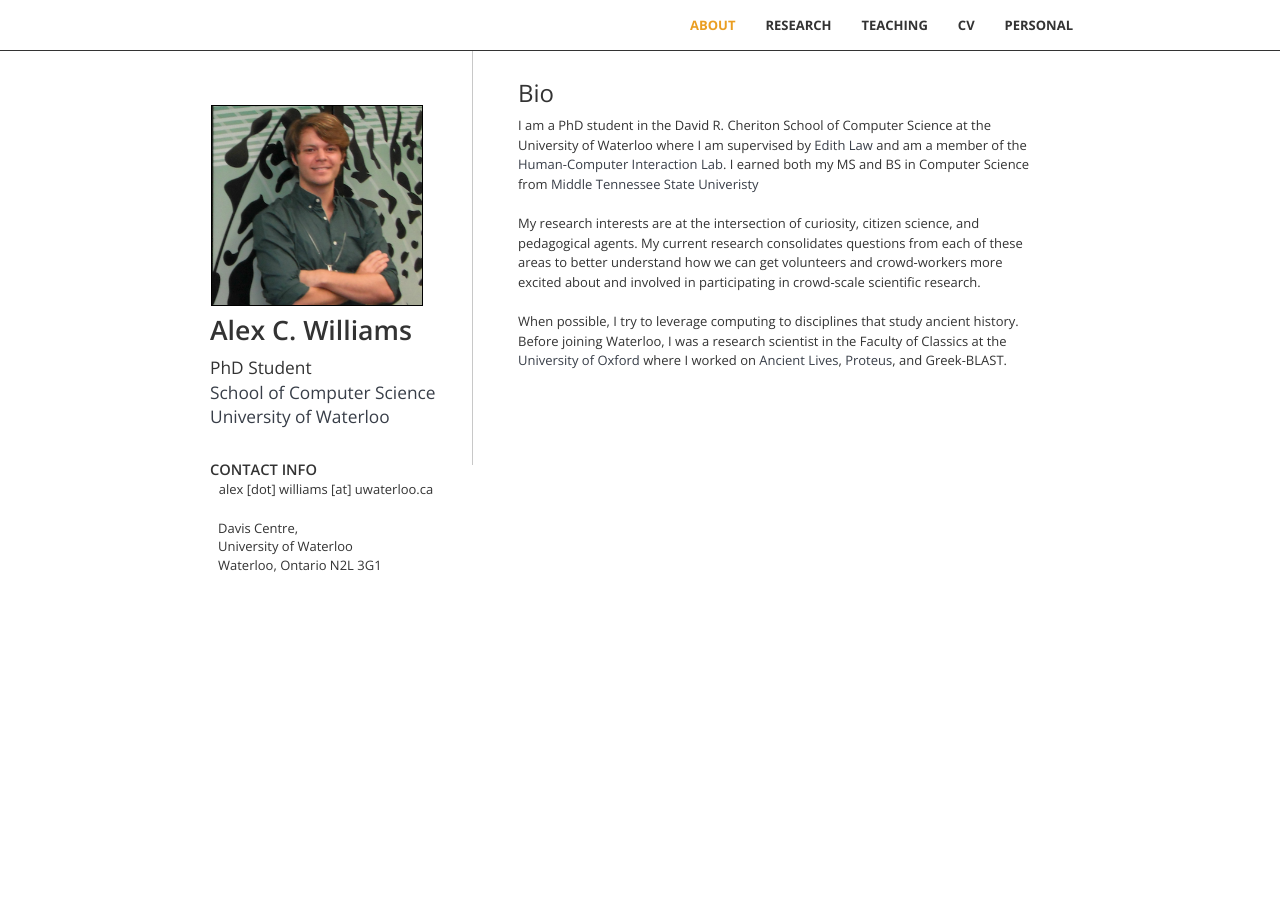
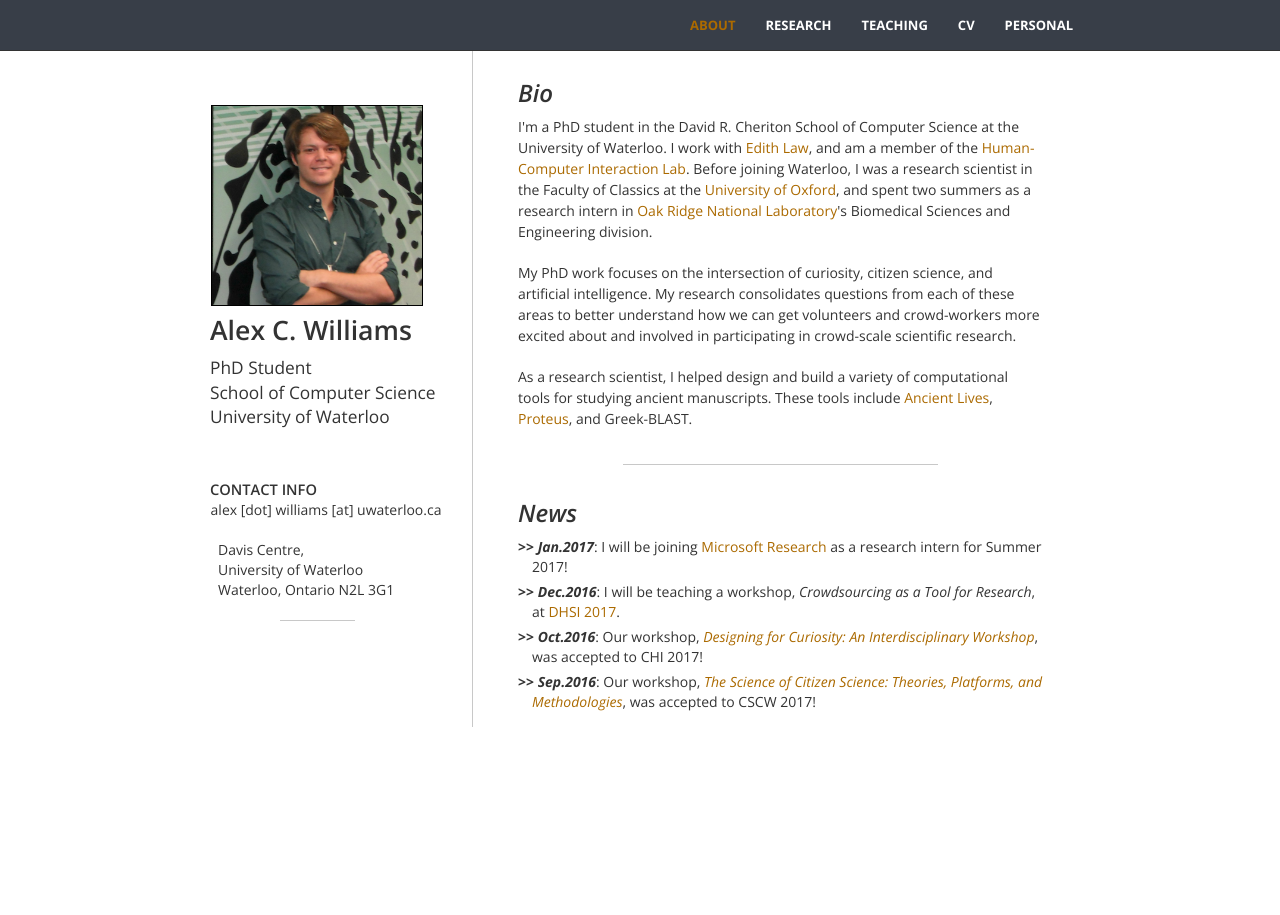
Before and after one commit to acwio/acwio.github.io, a Jekyll site: the page built from index.html, in a window 1280 px wide. Built offline with Jekyll 4.4.1, drawn with Linux system fonts in a browser that asks for light colours.

Commit message:
Updated Site.

```diff
--- a/_layouts/default.html
+++ b/_layouts/default.html
@@ -6,7 +6,8 @@
     <meta name="viewport" content="width=device-width, initial-scale=1">
     <meta name="description" content="">
     <meta name="author" content="">
-    <title>Alex Williams</title>
+    <title>Alex C. Williams | PhD Student @ U.Waterloo</title>
+    <link rel="shortcut icon" href="/img/favicon.ico" type="image/vnd.microsoft.icon">
     <!-- Bootstrap Core CSS -->
     <link rel="stylesheet" href="/css/bootstrap.min.css" type="text/css">
     <!-- Custom Fonts -->
--- a/css/creative.css
+++ b/css/creative.css
@@ -8,7 +8,7 @@ html,
 body {
     width: 100%;
     height: 100%;
-    font-size: small;
+    font-size: 10.5pt;
     font-family: 'Open Sans', sans-serif;
     color: #333;
     -webkit-font-smoothing: antialiased;
@@ -16,7 +16,7 @@ body {
 
 hr {
     max-width: 50px;
-    border-color: #EA9E22;
+    border-color: rgba(128, 128, 128, 0.43);
     border-width: 3px;
 }
 
@@ -25,7 +25,7 @@ hr.light {
 }
 
 a {
-    color: #383E48;
+    color: #ab6a00;
     -webkit-transition: all .35s;
     -moz-transition: all .35s;
     transition: all .35s;
@@ -34,7 +34,7 @@ a {
 a:hover,
 a:focus {
     cursor: pointer;
-    color: #383E48;
+    color: #ab6a00;
 }
 
 h1,
@@ -94,7 +94,7 @@ aside {
     text-transform: uppercase;
     font-family: 'Open Sans','Helvetica Neue',Arial,sans-serif;
     font-weight: 700;
-    color: #EA9E22;
+    color: #ab6a00;
 }
 
 .navbar-default .navbar-header .navbar-brand:hover,
@@ -112,12 +112,12 @@ aside {
 
 .navbar-default .nav > li>a:hover,
 .navbar-default .nav>li>a:focus:hover {
-    color: #EA9E22;
+    color: #ab6a00;
 }
 
 .navbar-default .nav > li.active>a,
 .navbar-default .nav>li.active>a:focus {
-    color: #EA9E22!important;
+    color: #ab6a00!important;
     background-color: transparent;
 }
 
@@ -129,11 +129,11 @@ aside {
 @media(min-width:768px) {
     .navbar-default {
         border-color: #333;
-        background-color: #ffffff; /*#383E48;*/
+        background-color: #383E48;
     }
 
     .navbar-default .navbar-header .navbar-brand {
-        color: #EA9E22;
+        color: #ab6a00;
     }
 
     .navbar-default .navbar-header .navbar-brand:hover,
@@ -143,12 +143,12 @@ aside {
 
     .navbar-default .nav > li>a,
     .navbar-default .nav>li>a:focus {
-        color: #333333;
+        color: #fff;
     }
 
     .navbar-default .nav > li>a:hover,
     .navbar-default .nav>li>a:focus:hover {
-        color: #333333
+        color: #ab6a00;
     }
 
     .navbar-default.affix {
@@ -158,7 +158,7 @@ aside {
 
     .navbar-default.affix .navbar-header .navbar-brand {
         font-size: 14px;
-        color: #EA9E22;
+        color: #ab6a00;
     }
 
     .navbar-default.affix .navbar-header .navbar-brand:hover,
@@ -173,7 +173,7 @@ aside {
 
     .navbar-default.affix .nav > li>a:hover,
     .navbar-default.affix .nav>li>a:focus:hover {
-        color: #EA9E22;
+        color: #ab6a00;
     }
 }
 
@@ -250,7 +250,7 @@ header .header-content .header-content-inner p {
         border-color: grey;
         border-left: 1px solid rgba(128, 128, 128, 0.43);
         margin-left: 280px;
-        min-height: 450px;
+        min-height: 600px;
     }
 }
 
@@ -345,7 +345,7 @@ header .header-content .header-content-inner p {
 }
 
 .text-primary {
-    color: #EA9E22;
+    color: #ab6a00;
 }
 
 .no-gutter > [class*=col-] {
@@ -407,9 +407,9 @@ fieldset[disabled] .btn-default.active {
 }
 
 .btn-primary {
-    border-color: #EA9E22;
+    border-color: #ab6a00;
     color: #fff;
-    background-color: #EA9E22;
+    background-color: #ab6a00;
     -webkit-transition: all .35s;
     -moz-transition: all .35s;
     transition: all .35s;
@@ -450,12 +450,12 @@ fieldset[disabled] .btn-primary:active,
 .btn-primary.disabled.active,
 .btn-primary[disabled].active,
 fieldset[disabled] .btn-primary.active {
-    border-color: #EA9E22;
-    background-color: #EA9E22;
+    border-color: #ab6a00;
+    background-color: #ab6a00;
 }
 
 .btn-primary .badge {
-    color: #EA9E22;
+    color: #ab6a00;
     background-color: #fff;
 }
 
@@ -504,7 +504,7 @@ body {
 
 .project {
     padding-bottom: 20px;
-    font-size: 8.5pt;
+    font-size: 10.5pt;
 }
 
 .project-title {
@@ -523,7 +523,7 @@ body {
     background-color: #b14740;
     color: #fcfcfc;
     padding: 2px 4px;
-    font-size: smaller;
+    font-size: 10.5pt;
     border-radius: 2px;
 }
 
@@ -543,7 +543,7 @@ body {
 
 .contact-header {
     text-align: left;
-    margin-top: 30px;
+    margin-top: 50px;
     padding-left: 18px;
     font-size: 11pt;
     font-weight: 600;
@@ -554,3 +554,10 @@ body {
     text-align: left;
 
 }
+
+.news-list {
+   list-style: none;
+   margin-left: 0;
+   padding-left: 1em;
+   text-indent: -1em;
+}
--- a/index.html
+++ b/index.html
@@ -10,8 +10,8 @@ layout: default
                 <h4 style="font-size: 20pt;padding-left: 18px; font-weight: 600;text-align: left;">Alex C. Williams</h4>
                 <div class="portrait-meta">
                     PhD Student<br/>
-                    <a href="https://cs.uwaterloo.ca/">School of Computer Science</a><br/>
-                    <a href="http://www.uwaterloo.ca">University of Waterloo</a>
+                    School of Computer Science<br/>
+                    University of Waterloo
                 </div>
             </hgroup>
 
@@ -29,35 +29,56 @@ layout: default
                     Waterloo, Ontario N2L 3G1<br/>
                 </div>
             </div>
+
+            <hr style="width: 30%;border-width: 1px;max-width: 400px;"/>
         </div>
 
         <div id="content">
             <div id="about" class='page-url-dest'>
                 <hgroup>
-                    <h3>Bio</h3>
+                    <h3 style="font-weight: 600;font-style: italic;">Bio</h3>
                 </hgroup>
                 <p>
-                    I am a PhD student in the David R. Cheriton School of Computer Science at the University of Waterloo where I am supervised by <a href="http://www.edithlaw.ca"> Edith Law</a> and am a member of the <a href="http://hci.uwaterloo.ca">Human-Computer Interaction Lab</a>. I earned both my MS and BS in Computer Science from <a href="http://www.mtsu.edu">Middle
-                    Tennessee State Univeristy</a>
+                    I'm a PhD student in the David R. Cheriton School of Computer Science at the University of Waterloo. I work with <a href="http://www.edithlaw.ca"> Edith Law</a>, and am a member of the <a href="http://hci.uwaterloo.ca">Human-Computer Interaction Lab</a>. Before joining Waterloo, I was a research scientist in the Faculty of Classics at the <a href="http://www.ox.ac.uk">University of Oxford</a>, and spent two summers as a research intern in <a href="http://www.ornl.gov">Oak Ridge National Laboratory</a>'s Biomedical Sciences and Engineering division.
                 </p>
                 <p>
-                    My research interests are at the intersection of curiosity, citizen science, and pedagogical agents. My current research consolidates questions from each of these areas to better understand how we can get volunteers and crowd-workers more excited about and involved in participating in crowd-scale scientific research.
+                    My PhD work focuses on the intersection of curiosity, citizen science, and artificial intelligence. My research consolidates questions from each of these areas to better understand how we can get volunteers and crowd-workers more excited about and involved in participating in crowd-scale scientific research.
                 </p>
                 <p>
-                    When possible, I try to leverage computing to disciplines that study ancient history. Before joining
-                    Waterloo, I was a research scientist in the Faculty of Classics at the <a href="http://www.ox.ac.uk">University of Oxford</a> where I worked on <a href="http://www.ancientlives.org">Ancient Lives</a>,
+                    As a research scientist, I helped design and build a variety of computational tools for studying ancient manuscripts. These tools include <a href="http://www.ancientlives.org">Ancient Lives</a>,
                     <a href="http://www.proteusproject.uk">Proteus</a>, and Greek-BLAST.
                 </p>
+
+                <hr style="width: 60%;border-width: 1px;max-width: 400px;margin-top:35px;margin-bottom:35px;"/>
+
+                <div class='news-container'>
+                    <h3 style="font-weight: 600;font-style: italic;">News</h3>
+                    <ul class="news-list">
+                        <li style="margin-bottom: 5px;">
+                            <strong>>> <i>Jan.2017</i></strong>: I will be joining <a href="https://www.microsoft.com/en-us/research/">Microsoft Research</a> as a research intern for Summer 2017!
+                        </li>
+                        <li style="margin-bottom: 5px;">
+                            <strong>>> <i>Dec.2016</i></strong>: I will be teaching a workshop, <i>Crowdsourcing as a Tool for Research</i>, at <a href="www.dhsi.org">DHSI 2017</a>.
+                        </li>
+                        <li style="margin-bottom: 5px;">
+                            <strong>>> <i>Oct.2016</i></strong>: Our workshop, <i><a href="https://www.crowdcurio.com/research/workshops/chi2017/">Designing for Curiosity: An Interdisciplinary Workshop</a></i>, was accepted to CHI 2017!
+                        </li>
+                        <li style="margin-bottom: 5px;">
+                            <strong>>> <i>Sep.2016</i></strong>: Our workshop, <i><a href="https://www.crowdcurio.com/research/workshops/cscw2017/">The Science of Citizen Science: Theories, Platforms, and Methodologies</a></i>, was accepted to CSCW 2017!
+                        </li>
+                    </ul>
+                </div>
             </div>
 
             <div id="research" class='page-url-dest' style="display: none;">
-                    <h3>Research Focus</h3>
+                <hr style="width: 60%;border-width: 1px;max-width: 400px;margin-top:35px;margin-bottom:35px;"/>
+                <h3 style="font-weight: 600;font-style: italic;">Research Area</h3>
                 <div class="project">
                     <div class="project-title">
-                        Curiosity, Citizen Science, and Pedagogical Agents
+                        Curiosity, Citizen Science, and Artificial Agents
                     </div>
                     <div class="project-desc">
-                        My current research focuses on the intersection of curiosity, citizen science, and pedagogical agents. The theme of my research centers around how curiosity can be leveraged and exploited to make learners (i.e. volunteers or crowd-workers) more excited and engaged with scientific crowdsourcing tasks.
+                        My research focuses on the intersection of curiosity, citizen science, and artificial agents. The theme of my research centers around how curiosity can be leveraged and exploited to make learners (i.e. volunteers or crowd-workers) more excited and engaged with scientific crowdsourcing tasks.
                     </div>
                 </div>
 
@@ -70,7 +91,9 @@ layout: default
                     </div>
                 </div>
 
-                <h3>Publications</h3>
+                <hr style="width: 60%;border-width: 1px;max-width: 400px;margin-top:35px;margin-bottom:35px;"/>
+
+                <h3 style="font-weight: 600;font-style: italic;">Publications</h3>
                 {% for research in site.data.research.pubs %}
                 <div class="project">
                     <div class="project-title">
@@ -96,6 +119,9 @@ layout: default
             </div>
 
             <div id="teaching" class='page-url-dest' style="display: none;">
+                <h3 style="font-weight: 600;font-style: italic;">Teaching Experience</h3>
+                <hr style="width: 80%;border-width: 1px;max-width: 400px;"/>
+
                 <h4>University of Waterloo</h4>
                 <div class="project">
                     <div class="project-title">
@@ -141,6 +167,19 @@ layout: default
                         This course provides a general introduction to computers with an emphasis on personal computing, database, word processing, presentation graphics, spreadsheets, and Internet tools. Students are introduced and exposed to the Microsoft Office product suite.
                     </div>
                 </div>
+
+                <hr style="width: 80%;border-width: 1px;max-width: 400px;"/>
+
+                <h4>Digital Humanites Summer Institute</h4>
+                <div class="project">
+                    <div class="project-title">
+                        Crowdsourcing as a Tool for Research (Summer 2016, ,<a href="http://www.dhsi.org/courses.php">Summer 2017</a>)
+                    </div>
+                    <div class="course-role">Workshop Instructor</div>
+                    <div class="project-desc">
+                        This short workshop provides participants with a practical, concise introduction to crowdsourcing as a tool for research and public engagement, through a series of discussions and tutorials. The workshop is designed to educate and train scholars who have no formal training in technology. In the final stage of the workshop, participants build their own crowdsourcing projects on the <a href="">CrowdCurio</a> infrastructure.
+                    </div>
+                </div>
             </div>
 
             <div id="personal" class='page-url-dest' style="display: none;">
```
Also changed, not shown: css/bootstrap.css, img/favicon.ico (added), 4 other files.
